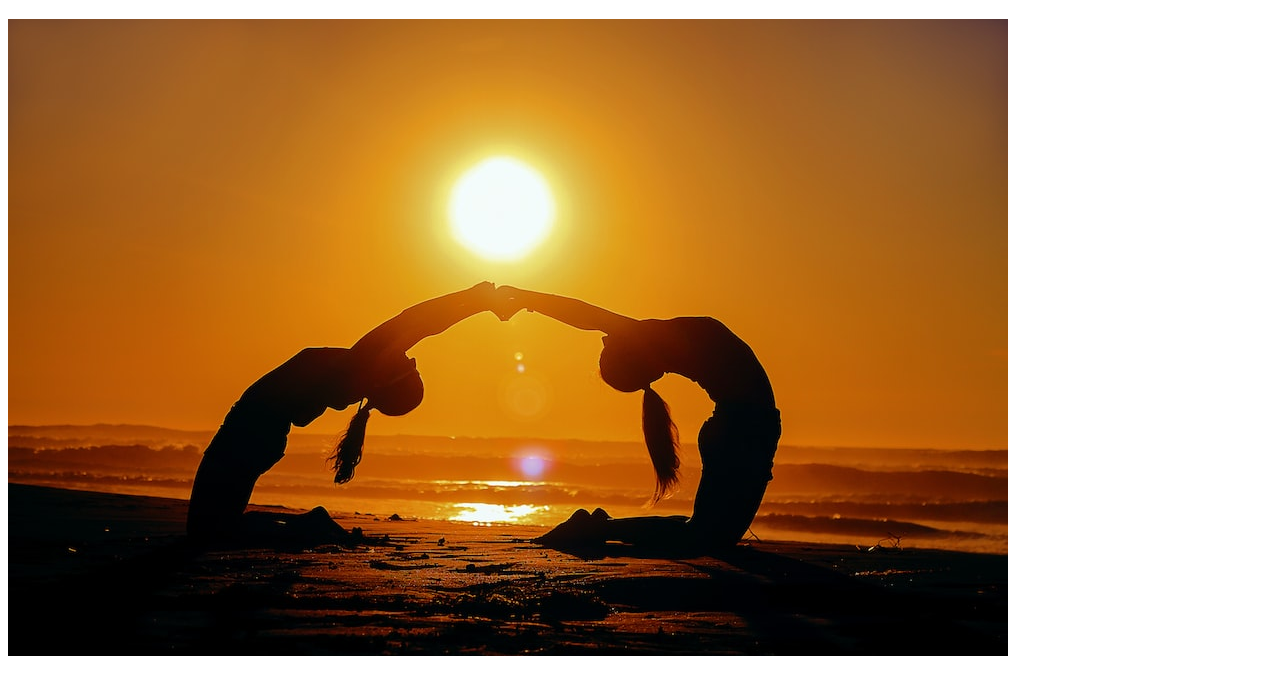
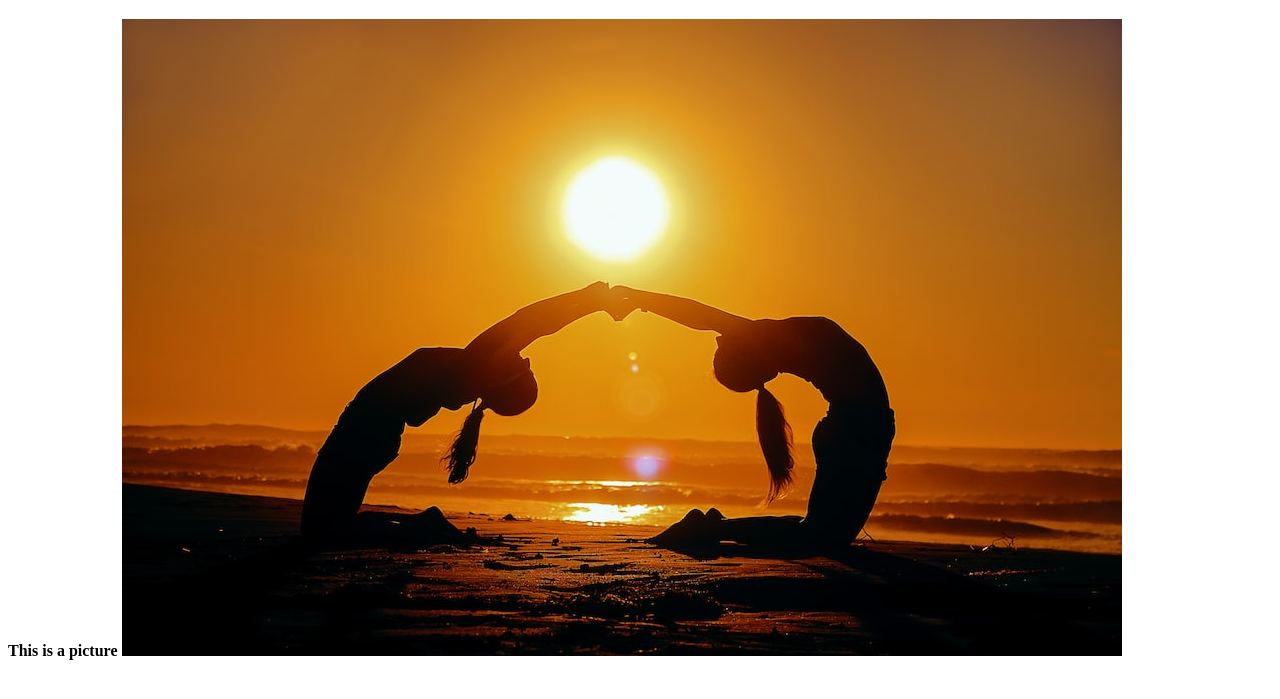
Before and after one commit to hmimran031/Git-Practiec, a plain HTML site: page index.html in a window 1280 px wide. Shown: the part 61-760 px from the top of the page. Drawn offline with Linux system fonts and the light colour scheme.

Commit message:
text added

```diff
--- a/index.html
+++ b/index.html
@@ -8,6 +8,7 @@
 </head>
 
 <h1>Hello</h1>
+<strong>This is a picture</strong>
 <img src="img/photo.jpeg" alt="">
 
 <body>
```
